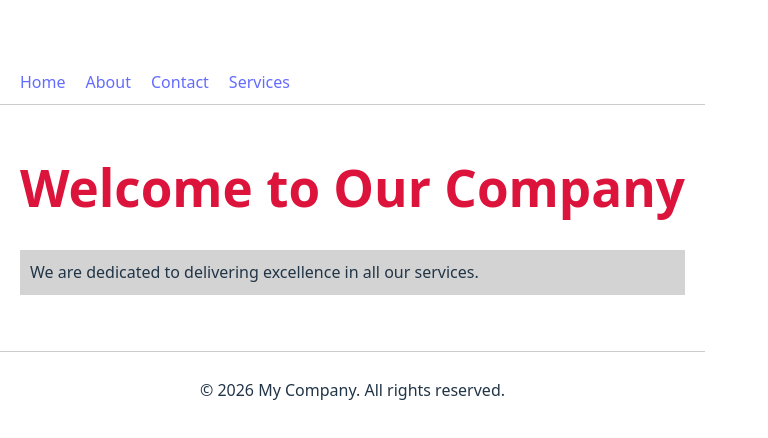
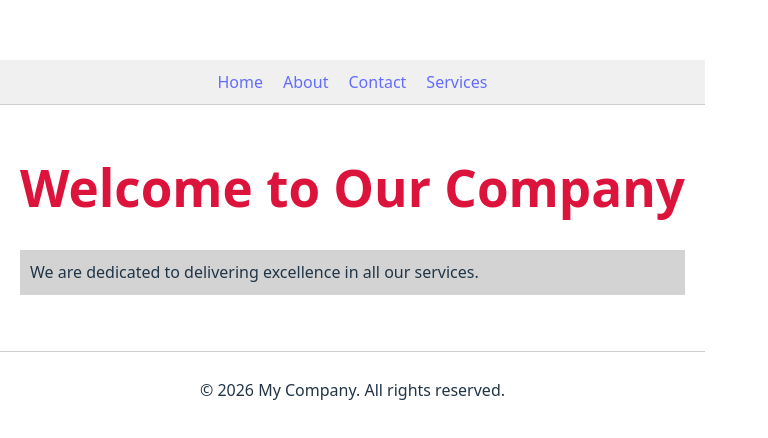
Before and after one commit to Nebula077/alx-fe-reactjs, a React (Vite) app in the folder my-company/: page / in a window 1280 px wide. Shown: the part 166-604 px from the top of the page, without its empty margins (0-768 px from the left). Built offline with nearby package versions, Linux system fonts and the light colour scheme.

Commit message:
added navbar.jsx

```diff
--- a/my-company/src/components/Navbar.jsx
+++ b/my-company/src/components/Navbar.jsx
@@ -6,7 +6,7 @@ import Services from '../Services';
 
 function NavBar() {
   return (
-    <nav style={{ padding: '10px', borderBottom: '1px solid #ccc', display: 'flex', marginTop: '20px'}}>
+    <nav style={{ padding: '10px', borderBottom: '1px solid #ccc', display: 'flex', marginTop: '20px', backgroundColor: '#f0f0f0', justifyContent: 'center' }}>
       <Link to="/" style={{ margin: '0 10px' }}>Home</Link>
       <Link to="/about" style={{ margin: '0 10px' }}>About</Link>
       <Link to="/contact" style={{ margin: '0 10px' }}>Contact</Link>
```
